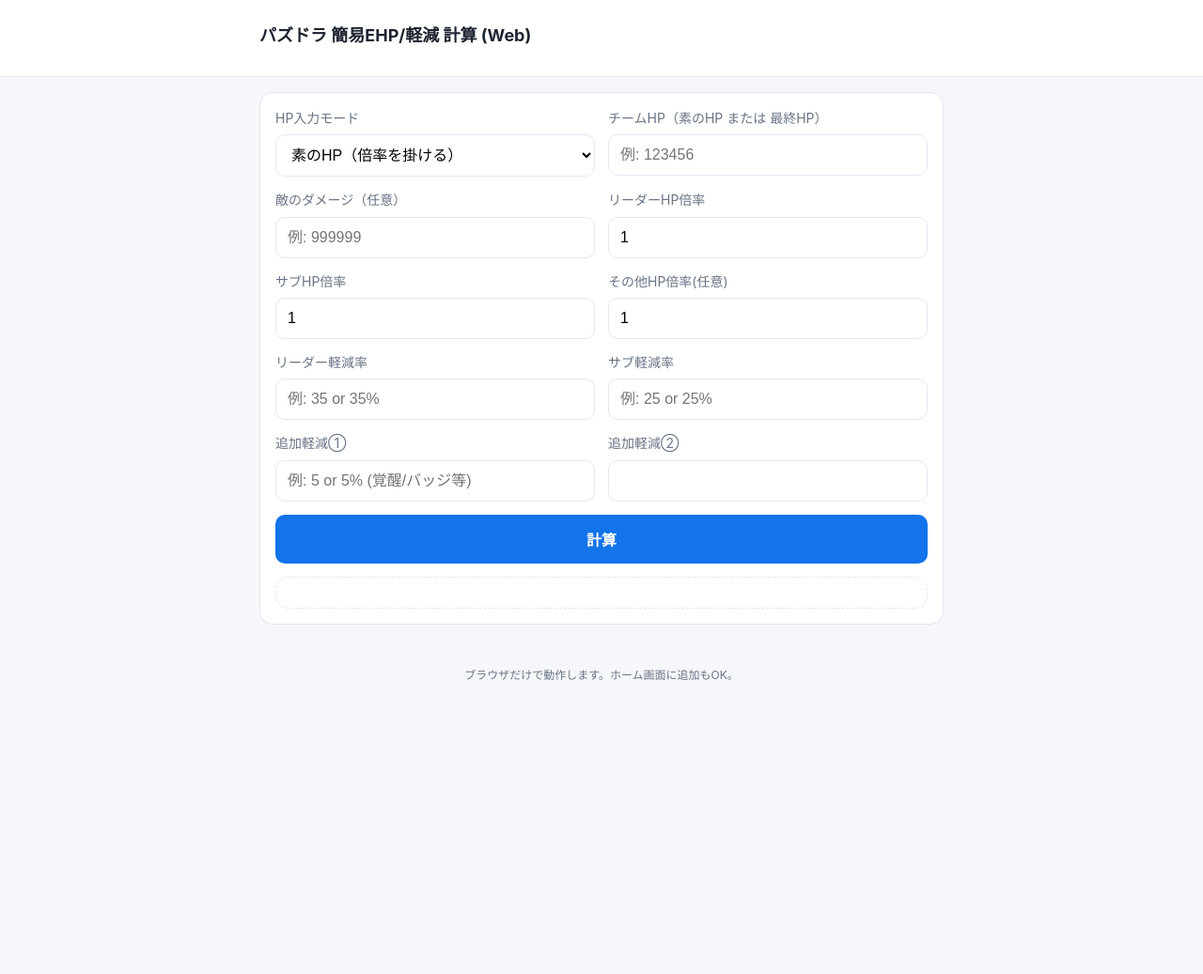
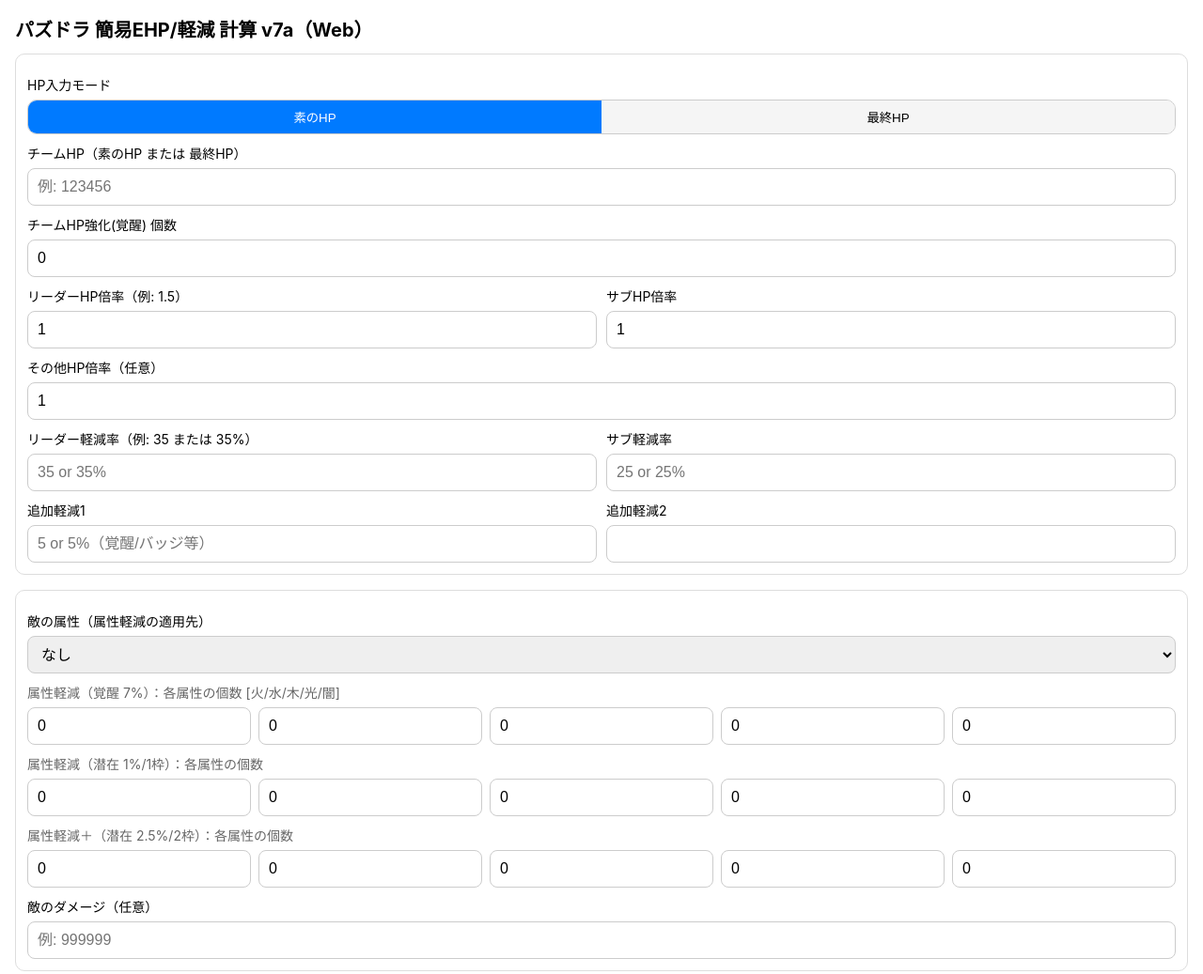
Before and after one commit to takacchhiiii/pad-ehp-tool, a plain HTML site: page index.html in a window 1280 px wide. Shown: the top 1037 px of the page at 94% size. Before the commit the page ends 800 px from the top, so only its background shows below. Drawn offline with Linux system fonts and the light colour scheme.

Commit message:
Update index.html

```diff
--- a/index.html
+++ b/index.html
@@ -1,141 +1,249 @@
-<!DOCTYPE html>
+<!doctype html>
 <html lang="ja">
 <head>
-<meta charset="utf-8" />
-<meta name="viewport" content="width=device-width, initial-scale=1" />
-<title>パズドラ 簡易EHP/軽減 計算 (Web) - パッチ版</title>
-<style>
-  :root{--bg:#f6f7fb;--card:#ffffff;--accent:#1273eb;--text:#1d2330;--muted:#697386;--border:#e5e7f0;--radius:14px;}
-  *{box-sizing:border-box}
-  body{margin:0;font-family:-apple-system,BlinkMacSystemFont,"Segoe UI",Roboto,"Noto Sans JP",Helvetica,Arial;background:var(--bg);color:var(--text);line-height:1.6}
-  header{position:sticky;top:0;z-index:5;background:var(--card);border-bottom:1px solid var(--border)}
-  .wrap{max-width:760px;margin:0 auto;padding:16px}
-  h1{font-size:18px;margin:0;padding:8px 0 12px}
-  .card{background:var(--card);border:1px solid var(--border);border-radius:14px;padding:16px;box-shadow:0 1px 1px rgba(0,0,0,.02)}
-  .grid{display:grid;grid-template-columns:1fr;gap:14px}
-  @media (min-width:720px){.grid{grid-template-columns:1fr 1fr}}
-  label{display:block;font-size:14px;color:var(--muted);margin-bottom:6px}
-  input[type="number"],input[type="text"],select{width:100%;font-size:16px;padding:12px;border:1px solid var(--border);border-radius:10px;background:#fff;outline:none}
-  input:focus,select:focus{border-color:#c9d7ff;box-shadow:0 0 0 3px rgba(18,115,235,.12)}
-  .btn{display:block;width:100%;padding:14px 16px;border:0;border-radius:10px;background:var(--accent);color:#fff;font-size:16px;font-weight:600}
-  .bullets{margin:0;padding-left:1.1em}
-  .bullets li{margin:8px 0}
-  footer{color:var(--muted);font-size:12px;text-align:center;padding:24px 0}
-  .disabled{opacity:.5;pointer-events:none}
-</style>
+  <meta charset="utf-8" />
+  <meta name="viewport" content="width=device-width,initial-scale=1" />
+  <title>パズドラ 簡易EHP/軽減 計算 v7a（Web）</title>
+  <style>
+    body{font-family:-apple-system,BlinkMacSystemFont,system-ui,Segoe UI,Roboto,Helvetica,Arial,sans-serif; margin:16px; background:#fff}
+    h1{font-size:20px;margin:0 0 12px}
+    .card{border:1px solid #ddd;border-radius:10px;padding:12px;margin:0 0 16px;background:#fff}
+    label{display:block;font-size:14px;margin:10px 0 6px}
+    input[type="number"],input[type="text"],select{
+      width:100%;height:40px;box-sizing:border-box;border:1px solid #ccc;border-radius:8px;padding:0 10px;font-size:16px
+    }
+    .grid{display:grid;grid-template-columns:1fr 1fr;gap:10px}
+    .grid-5{display:grid;grid-template-columns:repeat(5,1fr);gap:8px}
+    .btn{width:100%;height:44px;border:0;border-radius:10px;background:#007aff;color:#fff;font-size:16px}
+    .muted{opacity:.6}
+    pre{white-space:pre-wrap;word-break:break-all;border:1px solid #ddd;border-radius:10px;padding:10px;background:#fafafa}
+    .row{display:flex;gap:10px}
+    .row > *{flex:1}
+    .seg{display:flex;border:1px solid #ccc;border-radius:10px;overflow:hidden}
+    .seg button{flex:1;padding:8px;border:0;background:#f5f5f5}
+    .seg button.active{background:#007aff;color:#fff}
+  </style>
 </head>
 <body>
-<header><div class="wrap"><h1>パズドラ 簡易EHP/軽減 計算 (Web)</h1></div></header>
-<main class="wrap">
+  <h1>パズドラ 簡易EHP/軽減 計算 v7a（Web）</h1>
+
   <div class="card">
-    <div class="grid">
+    <label>HP入力モード</label>
+    <div class="seg" id="modeSeg">
+      <button type="button" data-v="raw" class="active">素のHP</button>
+      <button type="button" data-v="final">最終HP</button>
+    </div>
+
+    <label>チームHP（素のHP または 最終HP）</label>
+    <input id="team_hp" type="number" placeholder="例: 123456" />
+
+    <label>チームHP強化(覚醒) 個数</label>
+    <input id="teamhp_awkn" type="number" value="0" />
+
+    <div class="row">
       <div>
-        <label for="mode">HP入力モード</label>
-        <select id="mode">
-          <option value="base" selected>素のHP（倍率を掛ける）</option>
-          <option value="final">最終HP（倍率は1固定）</option>
-        </select>
+        <label>リーダーHP倍率（例: 1.5）</label>
+        <input id="ldr_hp" type="number" step="0.01" value="1" />
       </div>
       <div>
-        <label for="team_hp">チームHP（素のHP または 最終HP）</label>
-        <input id="team_hp" type="number" inputmode="numeric" placeholder="例: 123456">
+        <label>サブHP倍率</label>
+        <input id="sub_hp" type="number" step="0.01" value="1" />
+      </div>
+    </div>
+
+    <label>その他HP倍率（任意）</label>
+    <input id="etc_hp" type="number" step="0.01" value="1" />
+
+    <div class="row">
+      <div>
+        <label>リーダー軽減率（例: 35 または 35%）</label>
+        <input id="ldr_red" type="text" placeholder="35 or 35%" />
       </div>
       <div>
-        <label for="enemy">敵のダメージ（任意）</label>
-        <input id="enemy" type="number" inputmode="numeric" placeholder="例: 999999">
+        <label>サブ軽減率</label>
+        <input id="sub_red" type="text" placeholder="25 or 25%" />
+      </div>
+    </div>
+
+    <div class="row">
+      <div>
+        <label>追加軽減1</label>
+        <input id="add1" type="text" placeholder="5 or 5%（覚醒/バッジ等）" />
       </div>
       <div>
-        <label for="ldr_hp">リーダーHP倍率</label>
-        <input id="ldr_hp" type="number" inputmode="decimal" value="1">
-      </div>
-      <div>
-        <label for="sub_hp">サブHP倍率</label>
-        <input id="sub_hp" type="number" inputmode="decimal" value="1">
-      </div>
-      <div>
-        <label for="etc_hp">その他HP倍率(任意)</label>
-        <input id="etc_hp" type="number" inputmode="decimal" value="1">
-      </div>
-      <div>
-        <label for="ldr_red">リーダー軽減率</label>
-        <input id="ldr_red" type="text" placeholder="例: 35 or 35%">
-      </div>
-      <div>
-        <label for="sub_red">サブ軽減率</label>
-        <input id="sub_red" type="text" placeholder="例: 25 or 25%">
-      </div>
-      <div>
-        <label for="add1">追加軽減①</label>
-        <input id="add1" type="text" placeholder="例: 5 or 5% (覚醒/バッジ等)">
-      </div>
-      <div>
-        <label for="add2">追加軽減②</label>
-        <input id="add2" type="text" placeholder="">
+        <label>追加軽減2</label>
+        <input id="add2" type="text" />
       </div>
     </div>
-    <div style="margin-top:14px"><button class="btn" id="calcBtn">計算</button></div>
-    <div class="card" style="margin-top:14px;border:1px dashed #e5e7f0">
-      <ul class="bullets" id="out"></ul>
+  </div>
+
+  <div class="card">
+    <label>敵の属性（属性軽減の適用先）</label>
+    <select id="enemy_attr">
+      <option value="none">なし</option>
+      <option value="F">火</option>
+      <option value="W">水</option>
+      <option value="G">木</option>
+      <option value="L">光</option>
+      <option value="D">闇</option>
+    </select>
+
+    <label class="muted">属性軽減（覚醒 7%）：各属性の個数 [火/水/木/光/闇]</label>
+    <div class="grid-5">
+      <input id="aw7_F" type="number" min="0" value="0">
+      <input id="aw7_W" type="number" min="0" value="0">
+      <input id="aw7_G" type="number" min="0" value="0">
+      <input id="aw7_L" type="number" min="0" value="0">
+      <input id="aw7_D" type="number" min="0" value="0">
     </div>
+
+    <label class="muted">属性軽減（潜在 1%/1枠）：各属性の個数</label>
+    <div class="grid-5">
+      <input id="lat1_F" type="number" min="0" value="0">
+      <input id="lat1_W" type="number" min="0" value="0">
+      <input id="lat1_G" type="number" min="0" value="0">
+      <input id="lat1_L" type="number" min="0" value="0">
+      <input id="lat1_D" type="number" min="0" value="0">
+    </div>
+
+    <label class="muted">属性軽減＋（潜在 2.5%/2枠）：各属性の個数</label>
+    <div class="grid-5">
+      <input id="lat25_F" type="number" min="0" value="0">
+      <input id="lat25_W" type="number" min="0" value="0">
+      <input id="lat25_G" type="number" min="0" value="0">
+      <input id="lat25_L" type="number" min="0" value="0">
+      <input id="lat25_D" type="number" min="0" value="0">
+    </div>
+
+    <label>敵のダメージ（任意）</label>
+    <input id="enemy" type="number" placeholder="例: 999999" />
   </div>
-</main>
-<footer class="wrap"><p>ブラウザだけで動作します。ホーム画面に追加もOK。</p></footer>
+
+  <button class="btn" id="calcBtn">計算</button>
+
+  <div class="card">
+    <label>結果</label>
+    <pre id="result" style="min-height:160px"></pre>
+  </div>
+
 <script>
-(function(){
-  const $=s=>document.querySelector(s);
-  const num=v=>{if(v==null)return 0;const n=Number(String(v).replace(/,/g,''));return isFinite(n)?n:0};
-  const pct=s=>{if(!s)return 0;const n=Number(String(s).trim().replace('%',''));return isFinite(n)?n/100:0};
-  const mul=s=>{if(!s)return 1;const n=Number(String(s));return isFinite(n)?n:1};
-  const fmt=n=>n.toLocaleString('ja-JP');
+  // ---- ユーティリティ ----
+  const $ = id => document.getElementById(id);
+  const pct = s => {
+    if(!s) return 0;
+    s = String(s).trim().replace('%','');
+    const v = parseFloat(s);
+    return isNaN(v) ? 0 : v/100.0;
+  };
+  const mul = s => {
+    if(!s) return 1;
+    const v = parseFloat(s);
+    return isNaN(v) ? 1 : v;
+  };
+  const toInt = s => {
+    if(!s) return 0;
+    const v = parseInt(String(s).replace(/,/g,''),10);
+    return isNaN(v) ? 0 : v;
+  };
+  const nonneg = s => Math.max(0, toInt(s));
 
+  // モード切替UI
+  const modeSeg = $('modeSeg');
+  modeSeg.querySelectorAll('button').forEach(btn=>{
+    btn.onclick = () => {
+      modeSeg.querySelectorAll('button').forEach(b=>b.classList.remove('active'));
+      btn.classList.add('active');
+      applyMode();
+    };
+  });
+  function currentMode(){ // 'raw' or 'final'
+    return modeSeg.querySelector('.active').dataset.v;
+  }
   function applyMode(){
-    const finalMode = $('#mode').value==='final';
-    for(const id of ['ldr_hp','sub_hp','etc_hp']){
-      const el = $('#'+id);
-      el.disabled = finalMode;
-      el.classList.toggle('disabled', finalMode);
-      if(finalMode) el.value = '1';
-      else if(!el.value) el.value = '1';
-    }
+    const finalMode = currentMode()==='final';
+    const hpFields = ['ldr_hp','sub_hp','etc_hp','teamhp_awkn'];
+    hpFields.forEach(id=>{
+      const el = $(id);
+      if(finalMode && (id==='ldr_hp' || id==='sub_hp' || id==='etc_hp')){
+        el.value = '1'; el.disabled = true; el.classList.add('muted');
+      }else if(finalMode && id==='teamhp_awkn'){
+        el.value = '0'; el.disabled = true; el.classList.add('muted');
+      }else{
+        el.disabled = false; el.classList.remove('muted');
+        if(!el.value) el.value = (id==='teamhp_awkn')?'0':'1';
+      }
+    });
   }
-  $('#mode').addEventListener('change', applyMode);
   applyMode();
 
-  $('#calcBtn').addEventListener('click', ()=>{
-    const mode = $('#mode').value; // base or final
-    const inputHP = num($('#team_hp').value);
-    const hpMul = mul($('#ldr_hp').value) * mul($('#sub_hp').value) * mul($('#etc_hp').value);
-    const finalHP = (mode==='final') ? inputHP : Math.round(inputHP * hpMul);
-    const reds = [pct($('#ldr_red').value), pct($('#sub_red').value), pct($('#add1').value), pct($('#add2').value)];
-    let dmgCoeff = 1.0; reds.forEach(r=>dmgCoeff*=(1-r));
-    const totalRed = 1 - dmgCoeff;
-    const ehp = Math.round(finalHP / Math.max(dmgCoeff,1e-9));
-    const enemy = num($('#enemy').value);
+  // 属性係数（加算→上限100%）
+  function attrCoeff(){
+    const m = $('enemy_attr').value; // F/W/G/L/D or none
+    if(m==='none') return {coeff:1, jp:'—', n7:0, n1:0, n25:0, pct:0};
+    const n7  = nonneg($(`aw7_${m}`).value);
+    const n1  = nonneg($(`lat1_${m}`).value);
+    const n25 = nonneg($(`lat25_${m}`).value);
+    let total = 0.07*n7 + 0.01*n1 + 0.025*n25;
+    total = Math.max(0, Math.min(1, total));
+    return {coeff: 1 - total, jp: {F:'火',W:'水',G:'木',L:'光',D:'闇'}[m], n7, n1, n25, pct: total*100};
+  }
 
-    const out = $('#out'); out.innerHTML='';
-    const add=txt=>{const li=document.createElement('li');li.textContent=txt;out.appendChild(li);};
+  // 計算
+  $('calcBtn').onclick = ()=>{
+    const input_hp = toInt($('team_hp').value);
+    const finalMode = (currentMode()==='final');
 
-    add(`HP入力モード: ${mode==='final'?'最終HP':'素のHP'}`);
-    if(mode!=='final') add(`HP倍率の積: ×${hpMul.toFixed(2)}`);
-    add(`最終HP: ${fmt(finalHP)}`);
-    add(`総軽減(実質軽減率): ${(totalRed*100).toFixed(2)}%`);
-    add(`被ダメ係数: ${dmgCoeff.toFixed(4)}`);
-    add(`実効HP(EHP): ${fmt(ehp)}`);
+    let hp_mul = mul($('ldr_hp').value) * mul($('sub_hp').value) * mul($('etc_hp').value);
 
+    const hpAw = nonneg($('teamhp_awkn').value);
+    if(!finalMode){
+      hp_mul *= (1 + 0.05 * hpAw);
+    }
+    const final_hp = finalMode ? input_hp : Math.round(input_hp * hp_mul);
+
+    // 一般軽減(乗算)
+    let base_coeff = 1.0;
+    ['ldr_red','sub_red','add1','add2'].forEach(id=>{
+      base_coeff *= (1 - pct($(id).value));
+    });
+
+    // 属性軽減
+    const ac = attrCoeff();
+    const dmg_coeff = base_coeff * ac.coeff;
+    const total_red = 1 - dmg_coeff;
+    const ehp = Math.round(final_hp / Math.max(dmg_coeff, 1e-9));
+
+    const enemy = toInt($('enemy').value);
+    const lines = [];
+    const b = '・ ';
+
+    lines.push(b + 'HP入力モード: ' + (finalMode?'最終HP':'素のHP'));
+    if(!finalMode){
+      lines.push(b + `HP倍率の積(チームHP強化含む): ×${hp_mul.toFixed(4)}  ※チームHP強化=${hpAw}個 → ×(1+0.05×${hpAw})`);
+    }
+    lines.push(b + `最終HP: ${final_hp.toLocaleString()}`);
+    lines.push(b + `総軽減(実質軽減率): ${(total_red*100).toFixed(2)}%`);
+    lines.push(b + `被ダメ係数: ${dmg_coeff.toFixed(6)}`);
+    lines.push(b + `実効HP(EHP): ${ehp.toLocaleString()}`);
+
+    if($('enemy_attr').value!=='none'){
+      lines.push(b + `属性軽減(敵属性: ${ac.jp}) [加算] 覚醒7%×${ac.n7}, 潜在1%×${ac.n1}, 潜在2.5%×${ac.n25} 合計: ${ac.pct.toFixed(2)}%`);
+    }
     if(enemy>0){
-      const taken = Math.round(enemy*dmgCoeff);
-      const remain = finalHP - taken;
-      const remainPct = finalHP>0 ? Math.max(0,remain)/finalHP*100 : 0;
-      const needHP = taken + 1;
-      const survives = remain >= 1;
-      add(`敵ダメージ: ${fmt(enemy)}`);
-      add(`実際に受けるダメージ: ${fmt(taken)}`);
-      add(`残りHP: ${fmt(Math.max(0,remain))}（${remainPct.toFixed(2)}%）`);
-      add(`生存可否: ${survives?'◯ 生存':'× 撃沈'}`);
-      add(`このダメージを1残しで耐えるのに必要な最終HP: ${fmt(needHP)}`);
+      const taken = Math.round(enemy * dmg_coeff);
+      const remain = final_hp - taken;
+      const remainPct = final_hp>0 ? (remain/final_hp*100) : 0;
+      const need_hp = Math.floor(enemy * dmg_coeff) + 1;
+      const lives = remain >= 1;
+      lines.push(b + `敵ダメージ: ${enemy.toLocaleString()}`);
+      lines.push(b + `実際に受けるダメージ: ${taken.toLocaleString()}`);
+      lines.push(b + `残りHP: ${Math.max(remain,0).toLocaleString()} (${Math.max(remainPct,0).toFixed(2)}%)`);
+      lines.push(b + `生存可否: ${lives ? '◯ 生存' : '× 撃沈'}`);
+      lines.push(b + `このダメージを1残しで耐える最終HP: ${need_hp.toLocaleString()}`);
     }
-  });
-})();
+
+    $('result').textContent = lines.join('\n');
+  };
 </script>
 </body>
 </html>
```
